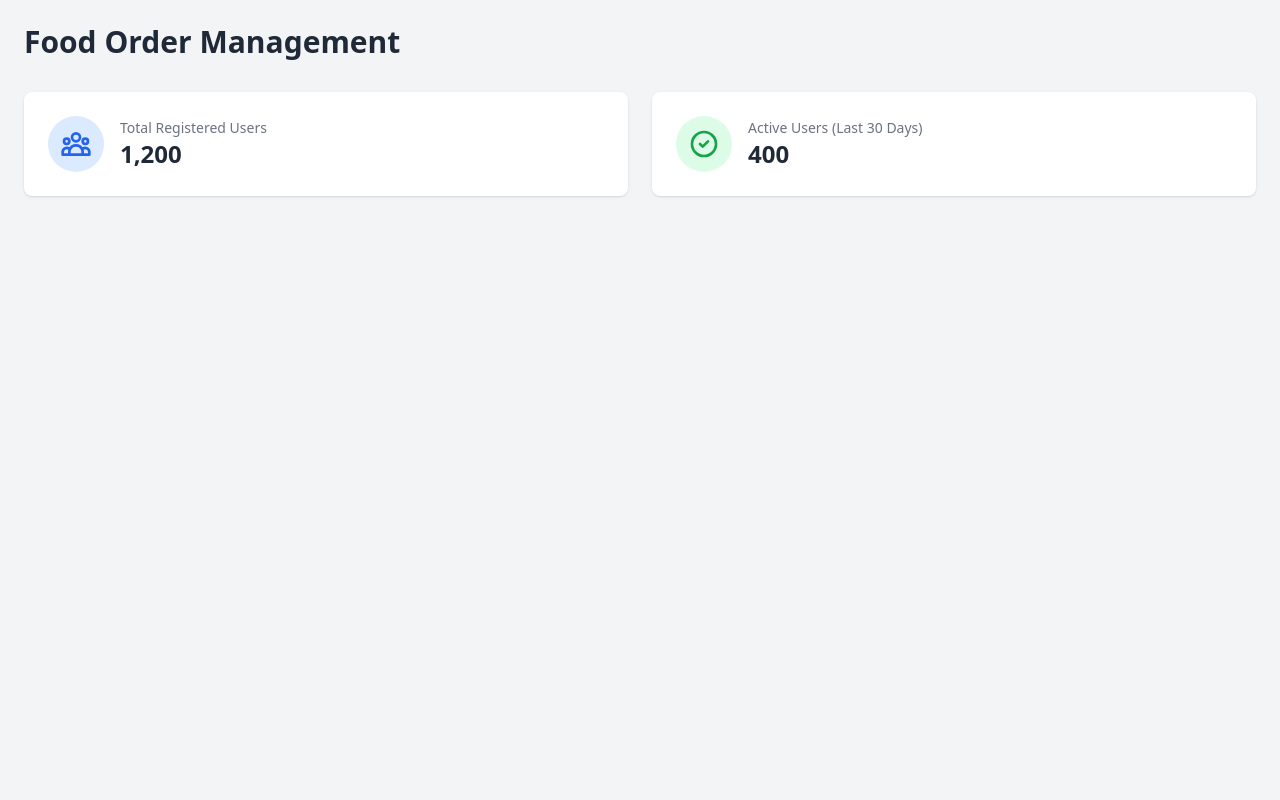
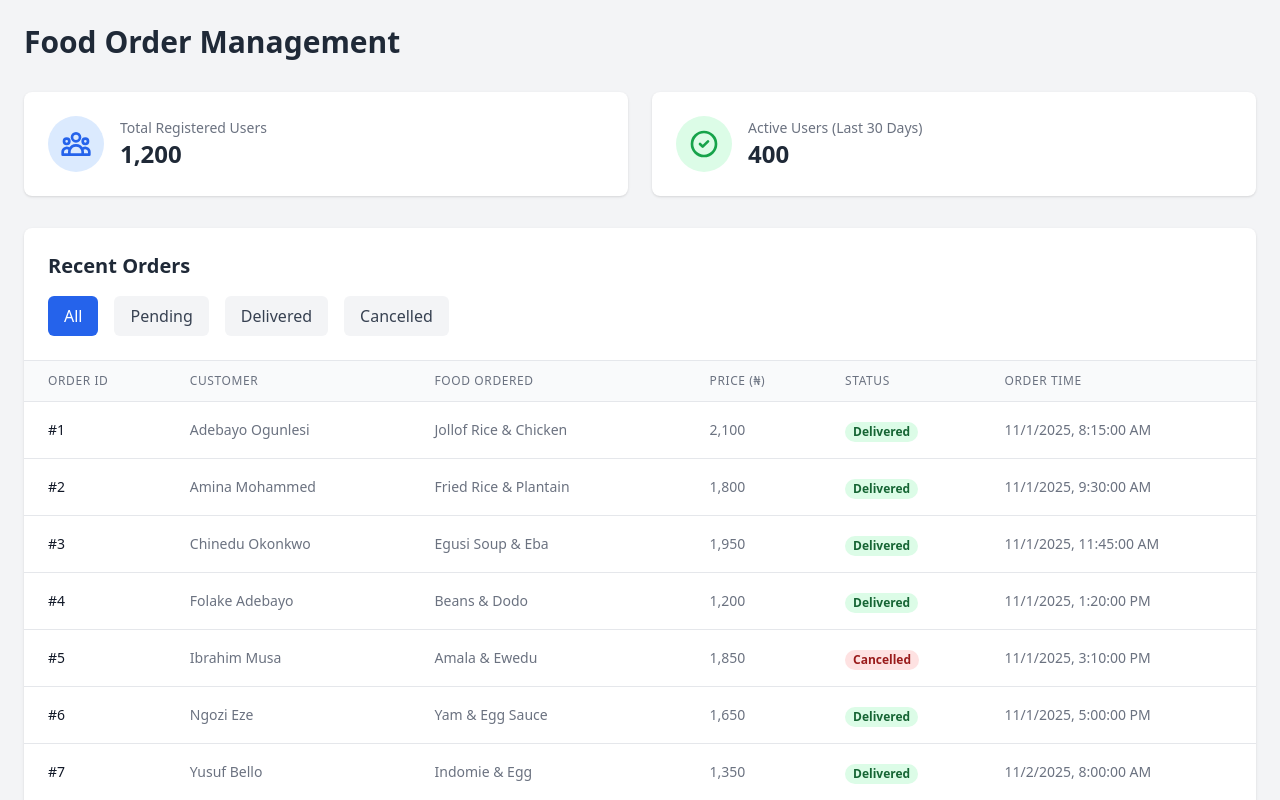
Before and after one commit to bluefound/foodybackend, a React (Create React App) app: page / in a window 1280 px wide. Shown: the top 800 px of the page. Built offline with nearby package versions, Linux system fonts and the light colour scheme.

Commit message:
Add orders list with filtering functionality

```diff
--- a/src/App.js
+++ b/src/App.js
@@ -142,6 +142,76 @@ const App = () => {
             </div>
           </div>
         </div>
+
+        {/* Orders List */}
+        <div className="bg-white rounded-lg shadow overflow-hidden">
+          <div className="p-6 border-b border-gray-200">
+            <h2 className="text-xl font-semibold text-gray-800">Recent Orders</h2>
+            <div className="mt-4 flex space-x-4">
+              <button
+                onClick={() => setStatusFilter('All')}
+                className={`px-4 py-2 rounded-md ${statusFilter === 'All' ? 'bg-blue-600 text-white' : 'bg-gray-100 text-gray-700'}`}
+              >
+                All
+              </button>
+              <button
+                onClick={() => setStatusFilter('Pending')}
+                className={`px-4 py-2 rounded-md ${statusFilter === 'Pending' ? 'bg-yellow-500 text-white' : 'bg-gray-100 text-gray-700'}`}
+              >
+                Pending
+              </button>
+              <button
+                onClick={() => setStatusFilter('Delivered')}
+                className={`px-4 py-2 rounded-md ${statusFilter === 'Delivered' ? 'bg-green-500 text-white' : 'bg-gray-100 text-gray-700'}`}
+              >
+                Delivered
+              </button>
+              <button
+                onClick={() => setStatusFilter('Cancelled')}
+                className={`px-4 py-2 rounded-md ${statusFilter === 'Cancelled' ? 'bg-red-500 text-white' : 'bg-gray-100 text-gray-700'}`}
+              >
+                Cancelled
+              </button>
+            </div>
+          </div>
+
+          <div className="overflow-x-auto">
+            <table className="min-w-full divide-y divide-gray-200">
+              <thead className="bg-gray-50">
+                <tr>
+                  <th className="px-6 py-3 text-left text-xs font-medium text-gray-500 uppercase tracking-wider">Order ID</th>
+                  <th className="px-6 py-3 text-left text-xs font-medium text-gray-500 uppercase tracking-wider">Customer</th>
+                  <th className="px-6 py-3 text-left text-xs font-medium text-gray-500 uppercase tracking-wider">Food Ordered</th>
+                  <th className="px-6 py-3 text-left text-xs font-medium text-gray-500 uppercase tracking-wider">Price (₦)</th>
+                  <th className="px-6 py-3 text-left text-xs font-medium text-gray-500 uppercase tracking-wider">Status</th>
+                  <th className="px-6 py-3 text-left text-xs font-medium text-gray-500 uppercase tracking-wider">Order Time</th>
+                </tr>
+              </thead>
+              <tbody className="bg-white divide-y divide-gray-200">
+                {orders
+                  .filter(order => statusFilter === 'All' || order.status === statusFilter)
+                  .map((order) => (
+                    <tr key={order.id} className="hover:bg-gray-50">
+                      <td className="px-6 py-4 whitespace-nowrap text-sm font-medium text-gray-900">#{order.id}</td>
+                      <td className="px-6 py-4 whitespace-nowrap text-sm text-gray-500">{order.customerName}</td>
+                      <td className="px-6 py-4 whitespace-nowrap text-sm text-gray-500">{order.foodOrdered}</td>
+                      <td className="px-6 py-4 whitespace-nowrap text-sm text-gray-500">{order.price.toLocaleString()}</td>
+                      <td className="px-6 py-4 whitespace-nowrap">
+                        <span className={`px-2 inline-flex text-xs leading-5 font-semibold rounded-full ${
+                          order.status === 'Delivered' ? 'bg-green-100 text-green-800' :
+                          order.status === 'Pending' ? 'bg-yellow-100 text-yellow-800' :
+                          'bg-red-100 text-red-800'
+                        }`}>
+                          {order.status}
+                        </span>
+                      </td>
+                      <td className="px-6 py-4 whitespace-nowrap text-sm text-gray-500">{new Date(order.orderTime).toLocaleString()}</td>
+                    </tr>
+                  ))}
+              </tbody>
+            </table>
+          </div>
+        </div>
       </div>
     </div>
   );
```
